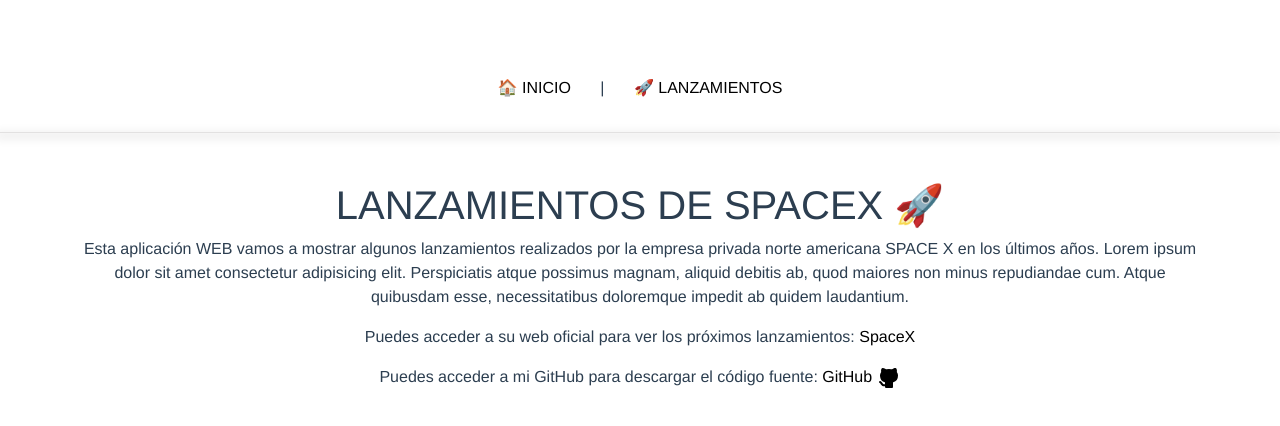
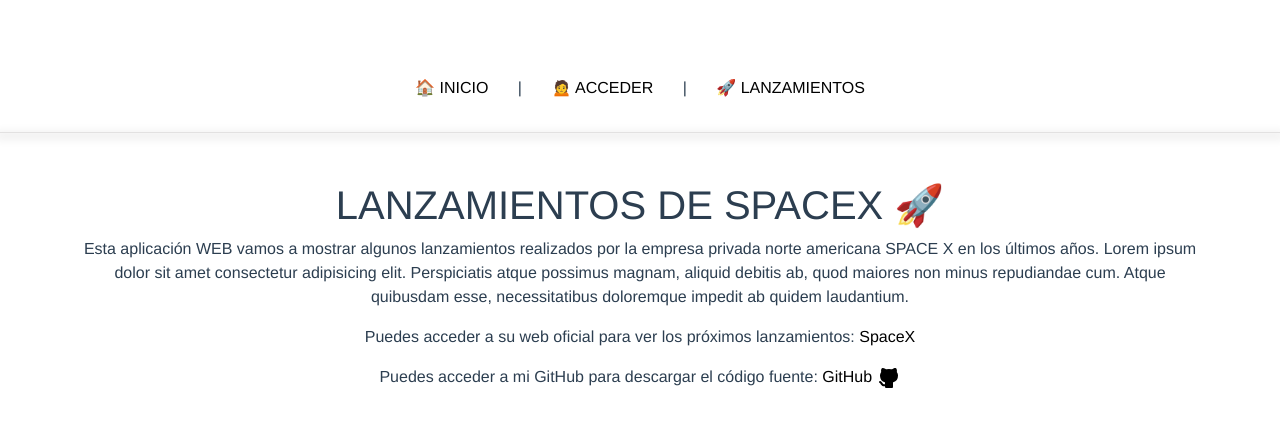
Before and after one commit to devdnia/vue-spacex-launches, a Vue app: page / in a window 1280 px wide. Shown: the top 426 px of the page. Built offline with nearby package versions, Linux system fonts and the light colour scheme.

Commit message:
Añadiendo item acceder a menu

```diff
--- a/src/components/Menu.vue
+++ b/src/components/Menu.vue
@@ -1,6 +1,8 @@
 <template>
   <nav>
     <router-link to="/">🏠  INICIO</router-link>
+    <span> | </span>
+    <router-link to="/login">🙍  ACCEDER</router-link>
     <span> | </span>
     <router-link to="/launches">🚀  LANZAMIENTOS</router-link>
   </nav>
```
